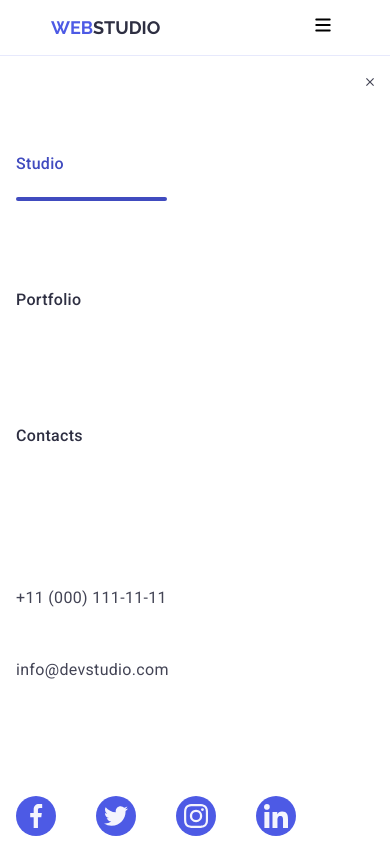
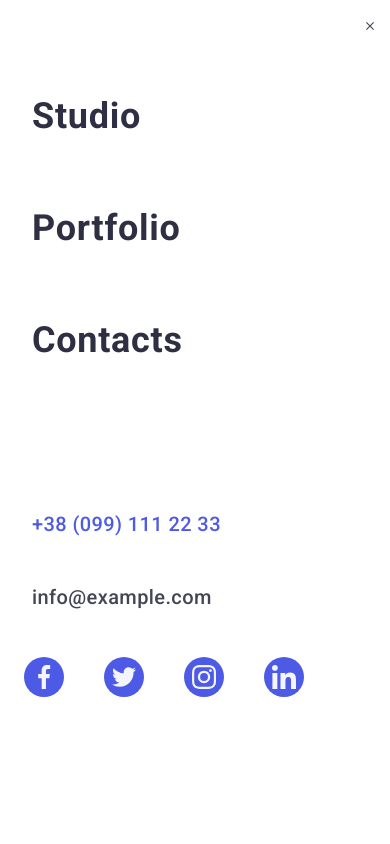
Before and after one commit to OksanaDemchenko/goit-markup-hw-06, a plain HTML site: page index.html in a window 390 px wide. Both pictures are taken after a click on the label 323 px from the left and 28 px from the top of the page. Shown: the top 844 px of the page. Drawn offline with nearby package versions, Linux system fonts and the light colour scheme.

Commit message:
modified files

```diff
--- a/css/styles.css
+++ b/css/styles.css
@@ -88,7 +88,7 @@ img {
   }
 
   .header-container {
-    max-width: 320px;
+    max-width: 288px;
     margin: 0 auto;
     padding: 0 16px;
     height: 56px;
@@ -108,6 +108,7 @@ img {
   }
   .logo-accent {
     color: #2e2f42;
+    text-decoration: none;
 }
 /* Приховуємо бургер і мобільне меню за замовчуванням на десктопі */
 .menu-button
@@ -121,51 +122,99 @@ img {
     display: block;
 }
 /* тільки для бургер-меню */
+
+
+.mobile-wrapper input:checked~.mobile-menu {
+    transform: translateX(0);
+    opacity: 1;
+    pointer-events: auto;
+    display: flex;
+        }
+.mobile-menu-link.current {
+    color: #404BBF;
+    font-weight: 700;
+    text-decoration: none;
+    /* прибрати підкреслення */
+}
+
+.mobile-menu-link.current::after {
+    display: none;
+    /* якщо синя лінія була через псевдоелемент */ }
+* Кнопка закриття */
+.menu-close-button {
+    width: 24px;
+    height: 24px;
+    border: 1px solid black;
+    box-shadow: 0 2px 4px rgba(46, 47, 66, 0.2);
+    border-radius: 50%;
+    background-color: transparent;
+    display: flex;
+    align-items: center;
+    justify-content: center;
+    cursor: pointer;
+
+    }
+.close-icon .menu-close-button svg {
+    width: 8px;
+    height: 8px;
+    fill: #2E2F42;}
+
+/* Список навігації */
+.mobile-nav-list {
+    margin-top: 72px;
+    margin-bottom: 168px;
+    padding-left: 16px;
+    display: flex;
+    flex-direction: column;
+    gap: 40px;
+    width: 151px;
+   }
+
+.mobile-address-list {
+    display: flex;
+    flex-direction: column;
+    gap: 24px;
+    margin-bottom: 48px;
+    padding-left: 16px;
+    width: 193px;}
+
+
+
+.mobile-social-list {
+    display: flex;
+    gap: 40px;
+    padding-left: 16px;
+    width: 280px;
+}
+
 .mobile-menu {
+    width: 100%;
+    height: 100vh;
+    background-color: #fff;
     position: fixed;
     top: 0;
     right: 0;
-    width: 320px;
-    height: 640px;
-    background-color: #ffffff;
-    padding: 16px;
-    display: flex;
+    transform: rotate(0deg);
+    opacity: 1;
+    padding-left: 16px;
+    box-sizing: border-box;
     flex-direction: column;
-    justify-content: space-between;
-    transform: translateX(100%);
-    transition: transform 250ms ease-in-out;
-    z-index: 999;
-    overflow-y: auto; }
+    display: none;
+    z-index: 1000;
+    overflow-y: auto;
+    overscroll-behavior: contain;
+    -webkit-overflow-scrolling: touch;
+}
 
-#menu-toggle:checked~.mobile-menu {
-    transform: translateX(0);
-    opacity: 1;
-    pointer-events: auto;
-}
-* Кнопка закриття */
-.menu-close-button {
-    position: absolute;
-    top: 24px;
-    right: 24px;
-    background: none;
-    border: none;
-    cursor: pointer;
-    padding: 0;
-    line-height: 0;
-}
-/* Список навігації */
-.mobile-nav-list,
-.mobile-address-list,
-.mobile-social-list {
-    list-style: none;
-    padding: 0;
-    margin: 0 0 24px 0;
-}
 
 .mobile-nav-list li:not(:last-child),
 .mobile-address-list li:not(:last-child) {
     margin-bottom: 24px;
 }
+.mobile-menu-contact a {
+    text-decoration: none;
+    color: inherit;
+     }
 
 /* Посилання навігації */
 .navigation-link {
@@ -181,7 +230,11 @@ img {
     color: #404bbf;
     position: relative;
 }
-
+.mobile-menu-link.current {
+    color: #404BBF;
+    font-weight: 700;
+    text-decoration: none;
+}
 /* Адреса */
 .address-link {
     font-size: 20px;
@@ -189,6 +242,7 @@ img {
     line-height: 1.2;
     color: #434455;
     text-decoration: none;
+    white-space: nowrap;
 }
 
 /* Соцмережі */
@@ -217,9 +271,16 @@ img {
 .mobile-social-list .icon {
     fill: currentColor;
 }
-.mobile-social-list a {
-    color: #ffffff;
+.mobile-social-list a svg {
+    fill: #404BBF;
+    transition: fill 250ms ease;
 }
+
+.mobile-social-list a:hover svg,
+.mobile-social-list a:focus svg {
+    fill: #31d0aa;
+}
+
 
 .mobile-social-list svg {
     fill: currentColor;
@@ -232,6 +293,45 @@ img {
     margin: 0;
     padding: 0;
 }
+.navigation-link--active .mobile-nav-list {
+    color: #404bbf;
+    position: relative;
+    transition-property: color;
+    transition-duration: 250ms;
+    transition-timing-function: cubic-bezier(0.4, 0, 0.2, 1);
+
+}
+.mobile-nav-list .navigation-link {
+    display: block;
+    font-family: 'Roboto', sans-serif;
+    font-weight: 700;
+    font-size: 36px;
+    line-height: 40px;
+    letter-spacing: 0.02em;
+    color: #2e2f42;
+    width: 109px;
+    height: 40px;
+}
+.mobile-phone {
+    font-family: Roboto;
+    font-weight: 500;
+    font-size: 20px;
+    line-height: 24px;
+    letter-spacing: 0.02em;
+    color: #4D5AE5;}
+
+.mobile-email {
+
+    font-family: 'Roboto', sans-serif;
+    font-weight: 500;
+    font-size: 20px;
+    line-height: 24px;
+    letter-spacing: 0.02em;
+    color: #434455;
+      }
+.mobile-phone,
+.mobile-email {
+    text-decoration: none;     }
 
 .navigation-link {
     text-decoration: none;
@@ -1097,27 +1197,22 @@ legend.visually-hidden {
     }
 
     .mobile-menu {
-        display: none;
-        flex-direction: column;
-        position: absolute;
-        top: 56px;
-        left: 0;
         width: 100%;
         height: 100vh;
-        background-color: #ffffff;
-        padding: 72px 16px 40px;
+        background-color: #fff;
+        position: fixed;
+        top: 0;
+        right: 0;
+        transform: rotate(0deg);
+        opacity: 1;
+        padding-left: 16px;
+        box-sizing: border-box;
+        flex-direction: column;
+        display: none;
         z-index: 1000;
         overflow-y: auto;
-        transition: transform 250ms ease-in-out, opacity 250ms ease-in-out;
-        transform: translateX(100%);
-        opacity: 0;
-    }
-
-    #menu-toggle:checked~.mobile-menu {
-        display: flex;
-        transform: translateX(0);
-        opacity: 1;
-    }
+        overscroll-behavior: contain;
+        -webkit-overflow-scrolling: touch;}
 
     .menu-close-button {
         position: absolute;
@@ -1129,12 +1224,17 @@ legend.visually-hidden {
     }
 
     .mobile-nav-list {
+        margin-top: 72px;
+        margin-bottom: 168px;
+        padding-left: 16px;
         display: flex;
         flex-direction: column;
         gap: 40px;
-        margin-bottom: 48px;
-        width: 151px;
-    }
+        width: 151px;}
+
+    .navigation-link--active::after {
+        display: none;
+                }
 
     .mobile-address-list {
         display: flex;
@@ -1142,6 +1242,9 @@ legend.visually-hidden {
         gap: 24px;
         margin-bottom: 48px;
         width: 193px;
+        white-space: nowrap;
+
+
     }
 
     .mobile-social-list {
--- a/index.html
+++ b/index.html
@@ -46,9 +46,14 @@
                     </ul>
 
                     <ul class="mobile-address-list">
-                        <li><a href="tel:+110001111111" class="address-link">+11 (000) 111-11-11</a></li>
-                        <li><a href="mailto:info@devstudio.com" class="address-link">info@devstudio.com</a></li>
+                        <li>
+                            <a href="tel:+380991112233" class="mobile-phone">+38 (099) 111 22 33</a>
+                        </li>
+                        <li>
+                            <a href="mailto:info@example.com" class="mobile-email">info@example.com</a>
+                        </li>
                     </ul>
+
 
                     <ul class="mobile-social-list">
                         <li><a href="#"><svg class="icon" width="24" height="24">
```
